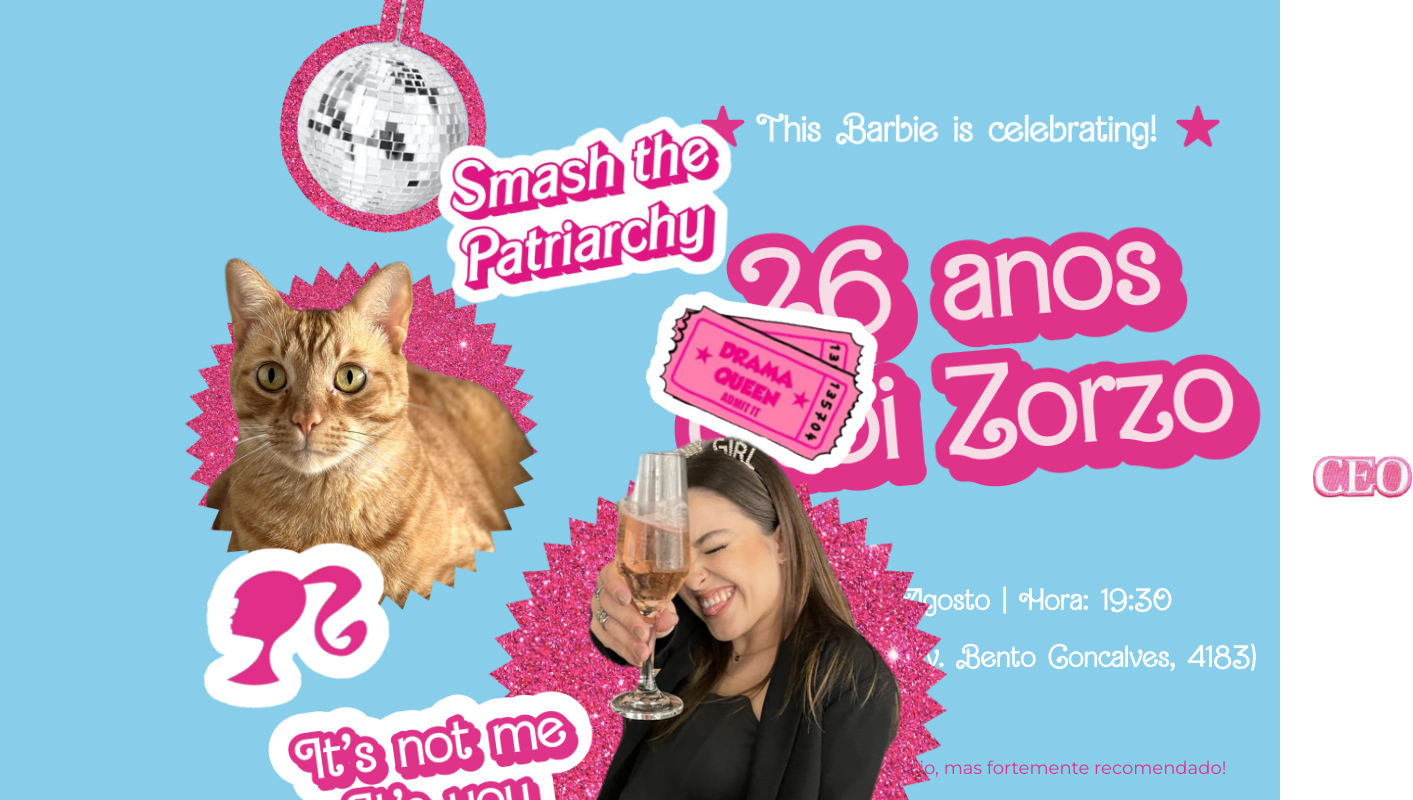
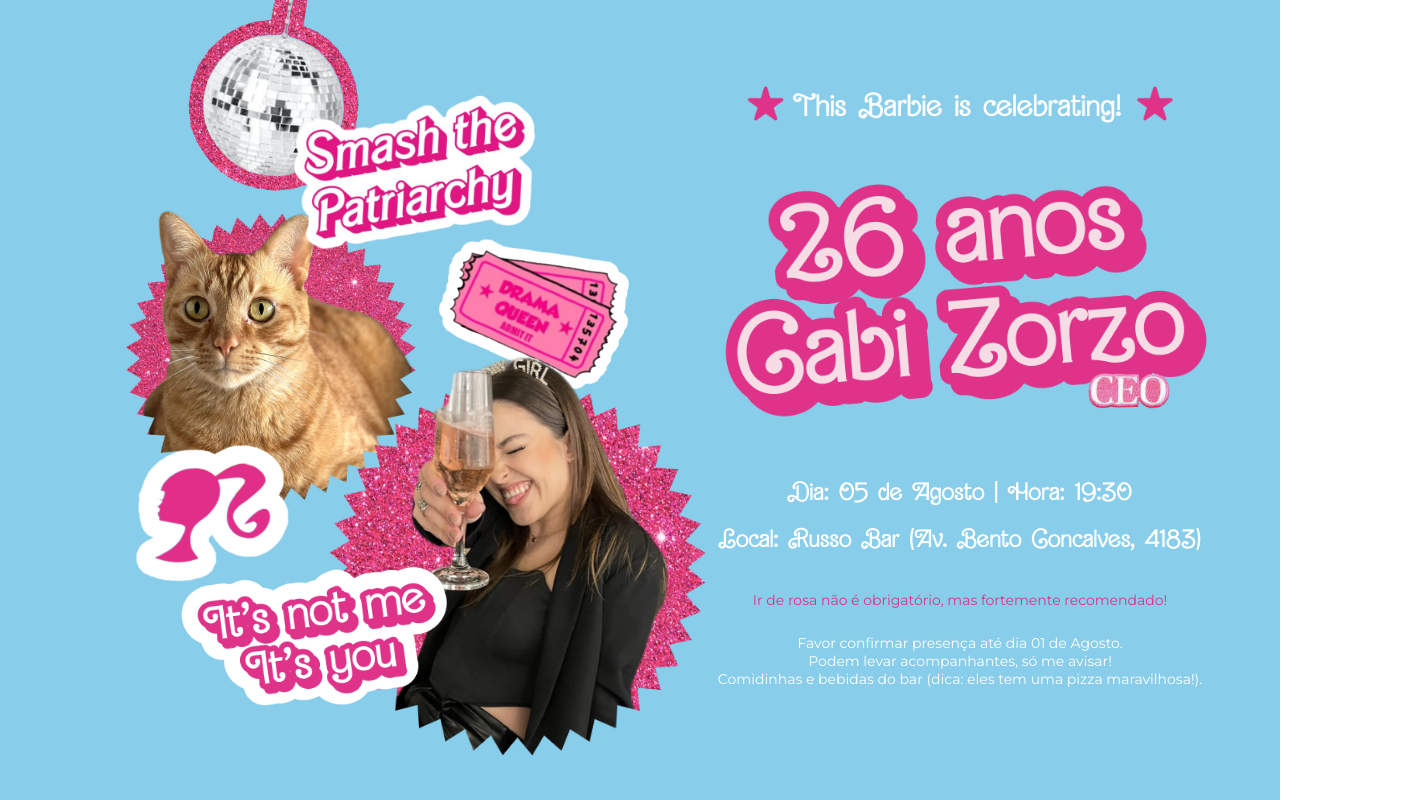
Before and after one commit to iannmuller0/bday-gabi, a React (Create React App) app: page / in a window 1280 px wide. Shown: the top 800 px of the page, 1413 px wide, since content can reach past the window. Built offline with nearby package versions, Linux system fonts and the light colour scheme.

Commit message:
align layout

```diff
--- a/src/components/InviteScreen/inviteScreen.css
+++ b/src/components/InviteScreen/inviteScreen.css
@@ -16,109 +16,115 @@
 
 .Mirrorball {
     position: absolute;
-    height: 244px;
-    left: 268px;
+    height: 25.02vh;
+    left: 14vw;
     z-index: 1;
 }
 
 .Patriarchy {
     z-index: 4;
-    top: 62px;
+    top: 6.36vh;
     position: absolute;
-    left: 424px;
-    height: 308px;
+    left: 22.08vw;
+    height: 31.59vh;
 }
 
 .Ginger {
     position: absolute;
-    height: 408px;
+    height: 41.846vh;
     z-index: 2;
-    top: 220px;
-    left: 164px;
+    top: 22.56vh;
+    left: 8.54vw;
 }
 
 .Ticket {
     position: absolute;
-    height: 342px;
-    top: 202px;
+    height: 35.07vh;
+    top: 20.71vh;
     z-index: 5;
-    left: 591px;
+    left: 30.78vw;
 }
 
 .You {
     position: absolute;
-    height: 228px;
-    top: 662px;
+    height: 23.38vh;
+    top: 67.8974358974359vh;
     z-index: 6;
-    left: 252px;
+    left: 13.125vw;
 }
 
 .Gabi {
     position: absolute;
-    height: 530px;
-    top: 410px;
+    height: 54.35vh;
+    top: 42.05vh;
     z-index: 5;
-    left: 461px;
+    left: 24.01vw;
 }
 
 .Barbie {
     position: absolute;
-    top: 539px;
-    left: 200px;
+    top: 55.28vh;
+    left: 10.41vw;
     z-index: 4;
-    height: 175px;
+    height: 17.94vh;
 }
 
 .Celebrating {
-    margin-top: 105px;
-    margin-bottom: 60px;
-    height: 45px;
+    margin-top: 10.769vh;
+    margin-bottom: 6.15vh;
+    height: 4.615vh;
 }
 
 .Ceo {
     position: absolute;
-    top: 454px;
-    left: 672px;
-    height: 45px;
+    top: 46.56vh;
+    left: 35vw;
+    height: 4.61vh;
 }
 
 .Age {
-    height: 320px;
+    height: 32.820vh;
 }
 
 .Date {
-    font-size: 32px;
+    font-size: 26px;
     font-family: 'Bartex', serif;
     color: white;
-    margin: 54px 0 24px 0;
+    margin: 5.538vh 0 2.46vh 0;
 }
 
 .Local {
-    font-size: 32px;
+    font-size: 26px;
     font-family: 'Bartex', serif;
     color: white;
-    margin-bottom: 65px;
+    margin-bottom: 3.076vh;
 }
 
 .Pink {
-    font-size: 18px;
+    font-size: 14px;
     font-family: 'Montserrat', serif;
     color: #DE3389;
-    margin-bottom: 30px;
+    margin-bottom: 3.07vh;
 }
 
 .Info2 {
-    font-size: 18px;
+    font-size: 14px;
+    font-family: 'Montserrat', serif;
+    color: white;
+}
+
+.Info3 {
+    font-size: 14px;
     font-family: 'Montserrat', serif;
     color: white;
 }
 
 .Info {
-    font-size: 18px;
+    font-size: 14px;
     font-family: 'Montserrat', serif;
     color: white;
     word-break: break-word;
     text-align: center;
     word-wrap: break-word;
-    width: 46%;
+    max-width: 60%;
 }
--- a/src/components/InviteScreen/inviteScreen.js
+++ b/src/components/InviteScreen/inviteScreen.js
@@ -40,9 +40,8 @@
                  <span className="Date">Dia: 05 de Agosto  |  Hora: 19:30</span>
                  <span className="Local">Local: Russo Bar (Av. Bento Goncalves, 4183)</span>
                  <p className="Pink">Ir de rosa não é obrigatório, mas fortemente recomendado!</p>
-                 <span className="Info">
-                     Favor confirmar presença até dia 01 de Agosto.
-                     Podem levar acompanhantes, só me avisar!</span>
+                 <span className="Info">Favor confirmar presença até dia 01 de Agosto.</span>
+                 <span className="Info3">Podem levar acompanhantes, só me avisar!</span>
                  <span className="Info2">Comidinhas e bebidas do bar (dica: eles tem uma pizza maravilhosa!).</span>
              </div>
          </div>
```
